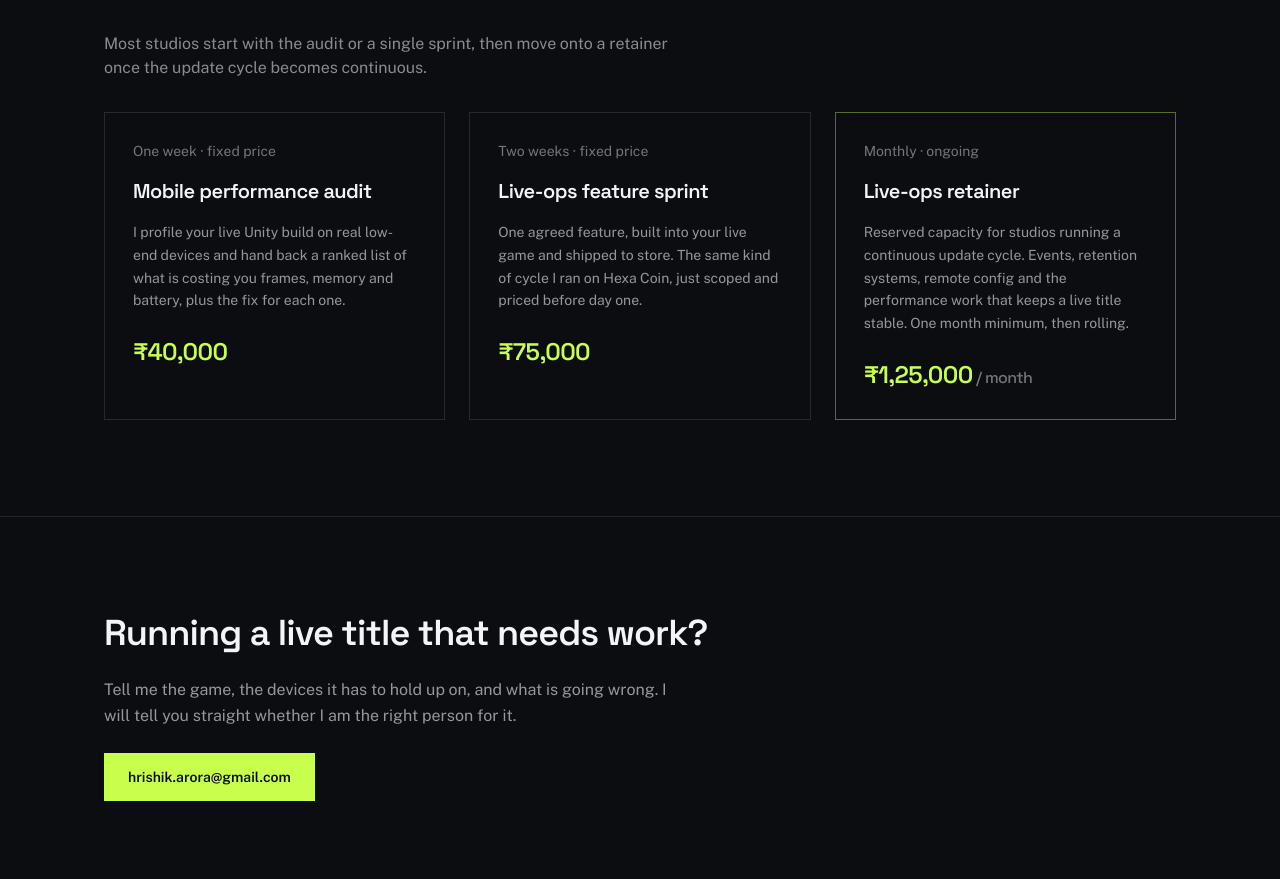
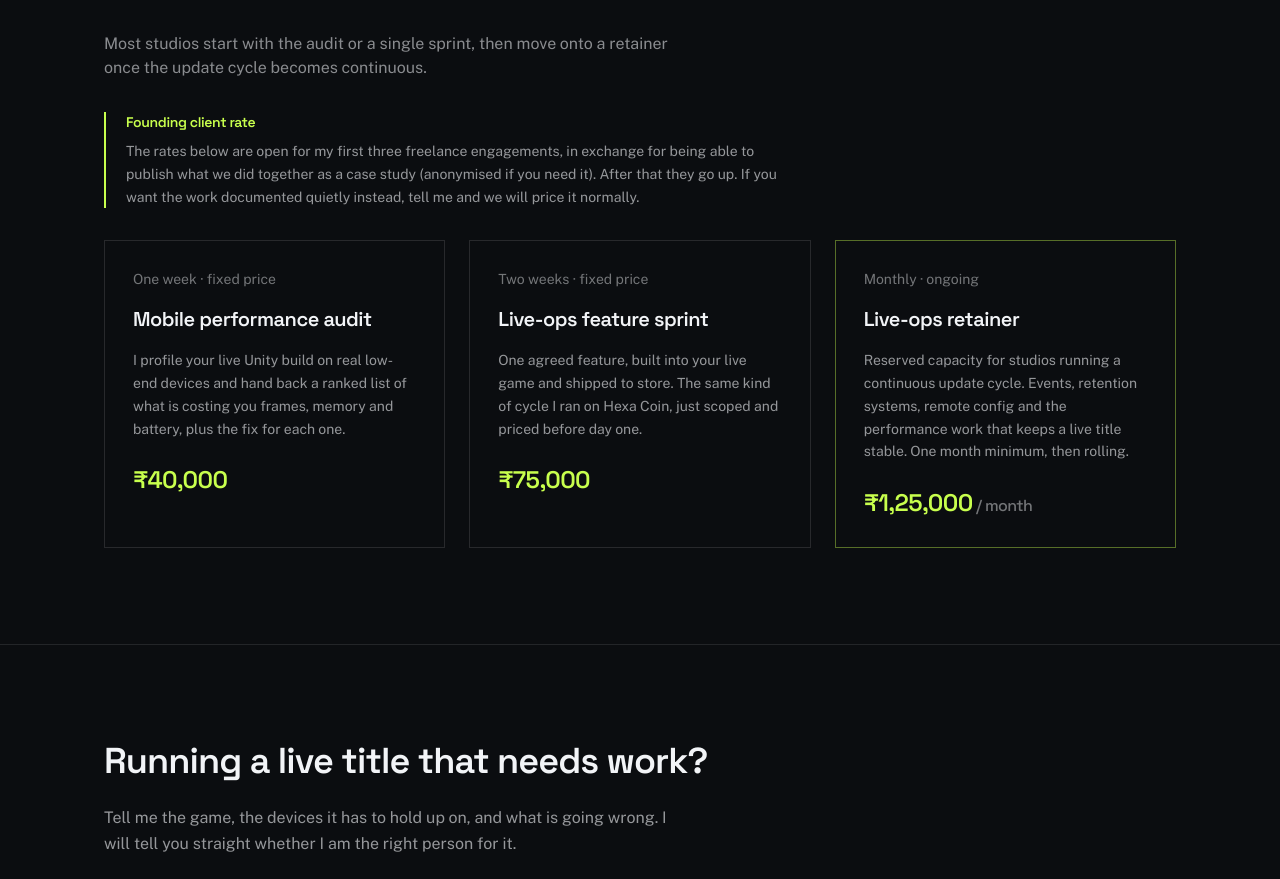
Before and after one commit to hrishikarora/hrishikarora.github.io, a Next.js app: page / in a window 1280 px wide. Shown: the part 4030-4909 px from the top of the page. Built offline with nearby package versions, Linux system fonts and the light colour scheme.

Commit message:
Frame current rates as founding client offer for first three engagements

```diff
--- a/app/page.tsx
+++ b/app/page.tsx
@@ -232,6 +232,21 @@ export default function HomePage() {
             Most studios start with the audit or a single sprint, then move onto a retainer once
             the update cycle becomes continuous.
           </p>
+
+          {/* Founding-client framing: makes the current rate a deliberate trade for
+              published proof, and gives a clean reason to raise it after three. */}
+          <div className="flex flex-col gap-2 border-l-2 border-accent pl-5">
+            <span className="font-display text-sm font-semibold tracking-tight text-accent-text">
+              Founding client rate
+            </span>
+            <p className="max-w-2xl text-sm leading-relaxed text-ink/60">
+              The rates below are open for my first three freelance engagements, in exchange for
+              being able to publish what we did together as a case study (anonymised if you need
+              it). After that they go up. If you want the work documented quietly instead, tell me
+              and we will price it normally.
+            </p>
+          </div>
+
           <div className="grid gap-6 md:grid-cols-2 lg:grid-cols-3">
             <div className="flex flex-col gap-4 border border-ink/12 p-7">
               <span className="text-sm text-ink/45">One week · fixed price</span>
```
